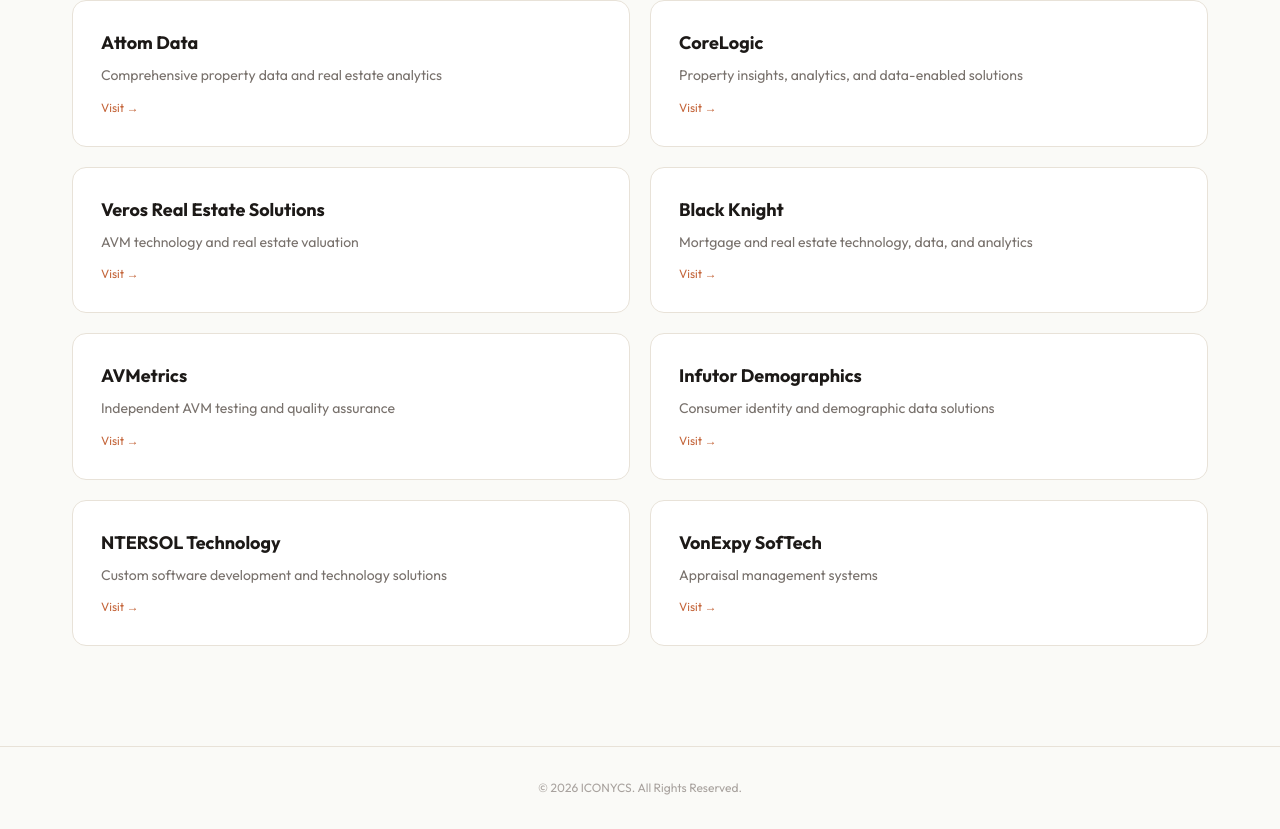
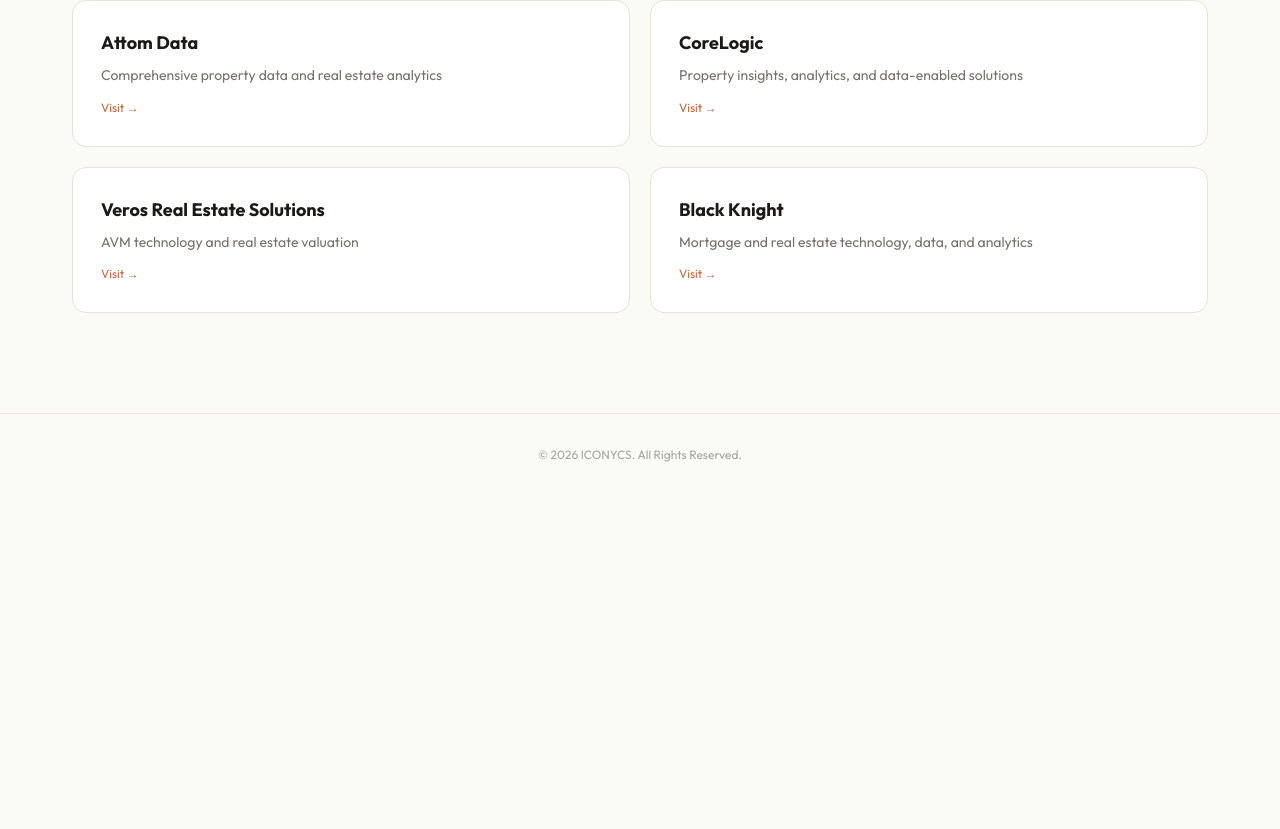
Before and after one commit to Davevw/Iconycs-Platform, a Next.js app: page /partners in a window 1280 px wide. Shown: the part 451-1280 px from the top of the page. After the commit the page ends 947 px from the top, so only its background shows below. Built offline with nearby package versions, Linux system fonts and the light colour scheme.

Commit message:
fix: remove AVMetrics, Infutor, NTERSOL, VonExpy from partners page

```diff
--- a/app/partners/page.tsx
+++ b/app/partners/page.tsx
@@ -11,10 +11,6 @@
   { name: 'CoreLogic', url: 'https://www.corelogic.com/', desc: 'Property insights, analytics, and data-enabled solutions' },
   { name: 'Veros Real Estate Solutions', url: 'https://www.veros.com/', desc: 'AVM technology and real estate valuation' },
   { name: 'Black Knight', url: 'https://www.blackknightinc.com/', desc: 'Mortgage and real estate technology, data, and analytics' },
-  { name: 'AVMetrics', url: 'https://www.avmetrics.net/', desc: 'Independent AVM testing and quality assurance' },
-  { name: 'Infutor Demographics', url: 'https://infutor.com/', desc: 'Consumer identity and demographic data solutions' },
-  { name: 'NTERSOL Technology', url: 'https://www.ntersol.com/', desc: 'Custom software development and technology solutions' },
-  { name: 'VonExpy SofTech', url: 'http://vonexpy.com/', desc: 'Appraisal management systems' },
 ];
 
 export default function PartnersPage() {
```
